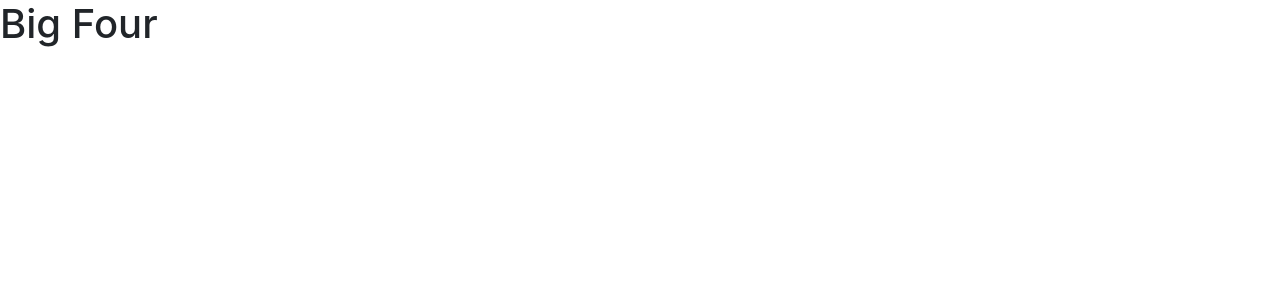
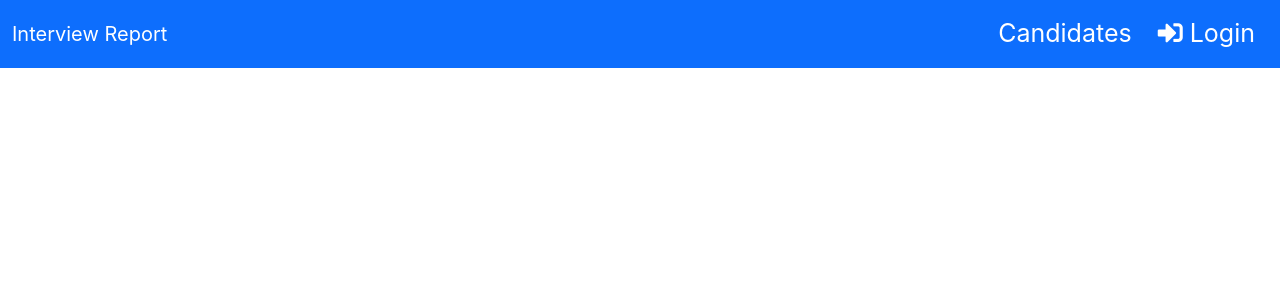
Before and after one commit to filipsari/Interview-Reports, a React (Create React App) app: page / in a window 1280 px wide. Shown: the top 300 px of the page. Built offline with nearby package versions, Linux system fonts and the light colour scheme.

Commit message:
create header

```diff
--- a/package.json
+++ b/package.json
@@ -10,6 +10,7 @@
     "react": "^17.0.2",
     "react-bootstrap": "^2.0.0-beta.6",
     "react-dom": "^17.0.2",
+    "react-router-dom": "^5.3.0",
     "react-scripts": "4.0.3",
     "web-vitals": "^1.1.2"
   },
--- a/public/index.html
+++ b/public/index.html
@@ -8,6 +8,8 @@
   <meta name="description" content="Web site created using create-react-app" />
   <link href="https://cdn.jsdelivr.net/npm/bootstrap@5.0.2/dist/css/bootstrap.min.css" rel="stylesheet"
     integrity="sha384-EVSTQN3/azprG1Anm3QDgpJLIm9Nao0Yz1ztcQTwFspd3yD65VohhpuuCOmLASjC" crossorigin="anonymous">
+  <link rel="stylesheet" href="https://pro.fontawesome.com/releases/v5.10.0/css/all.css"
+    integrity="sha384-AYmEC3Yw5cVb3ZcuHtOA93w35dYTsvhLPVnYs9eStHfGJvOvKxVfELGroGkvsg+p" crossorigin="anonymous" />
 
   <title>React App</title>
 </head>
--- a/src/App.js
+++ b/src/App.js
@@ -1,8 +1,16 @@
 import React, { Fragment } from "react";
+
+import { Header } from "./Components/Header/Header";
 import "./App.css";
 
 function App() {
-  return <h1> Big Four </h1>;
+  return (
+    <>
+      <Header />
+
+      {/* <h1> Big Four </h1>; */}
+    </>
+  );
 }
 
 export default App;
--- /dev/null
+++ b/src/Components/Header/Header.css
@@ -0,0 +1,4 @@
+.btn{
+    font-size: 25px;
+    color: white;
+}
--- a/src/Components/Header/Header.jsx
+++ b/src/Components/Header/Header.jsx
@@ -0,0 +1,22 @@
+import React from "react";
+
+import "./Header.css"
+
+function Header() {
+  return (
+    <div className="mb-50">
+     <nav class="navbar navbar-dark bg-primary">
+  <div class="container-fluid">
+    <a class="navbar-brand">Interview Report</a>
+    <form class="d-flex">
+    <button class="btn" type="text">Candidates</button>
+
+    <button class="btn" type="text"><i class="fas fa-sign-in-alt"></i> Login</button>
+    </form>
+  </div>
+</nav>
+    </div>
+  );
+}
+
+export { Header };
```
Also changed, not shown: 1 other file (tests, documents, lock files or other folders).
